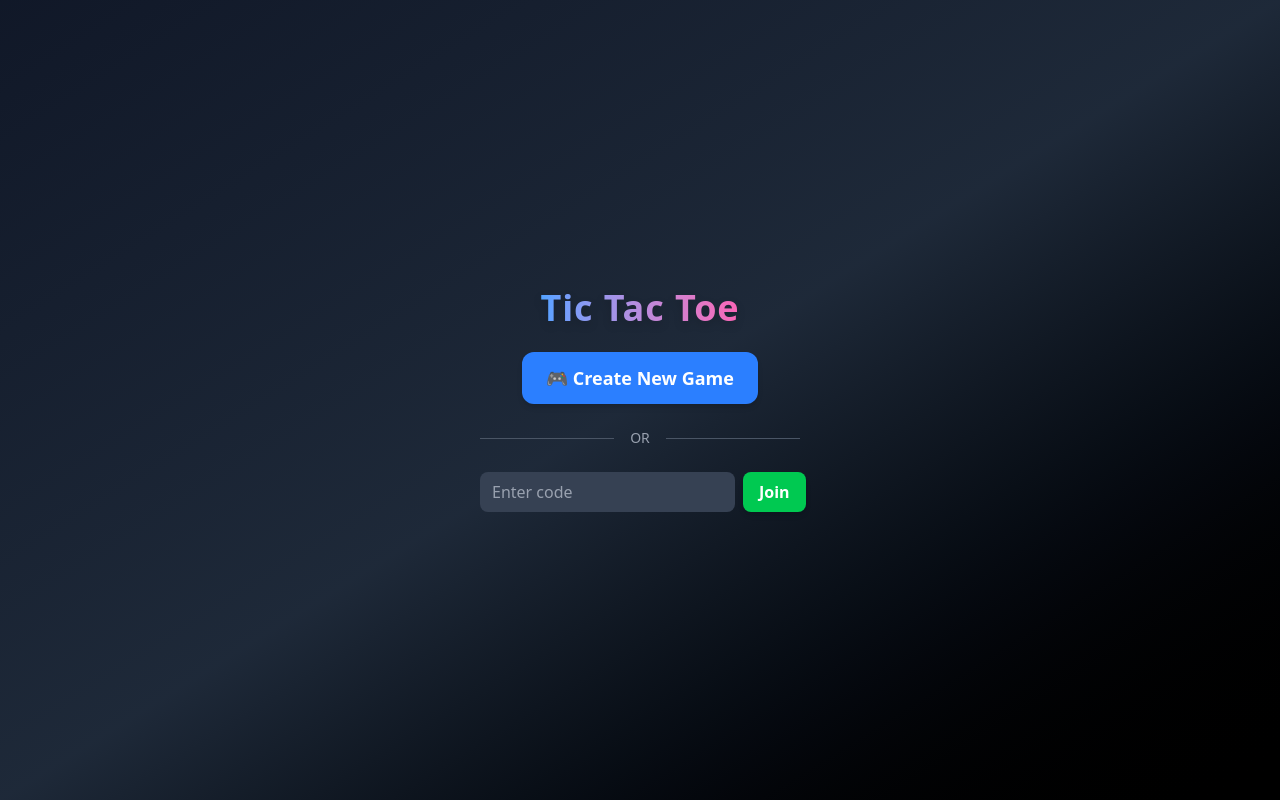
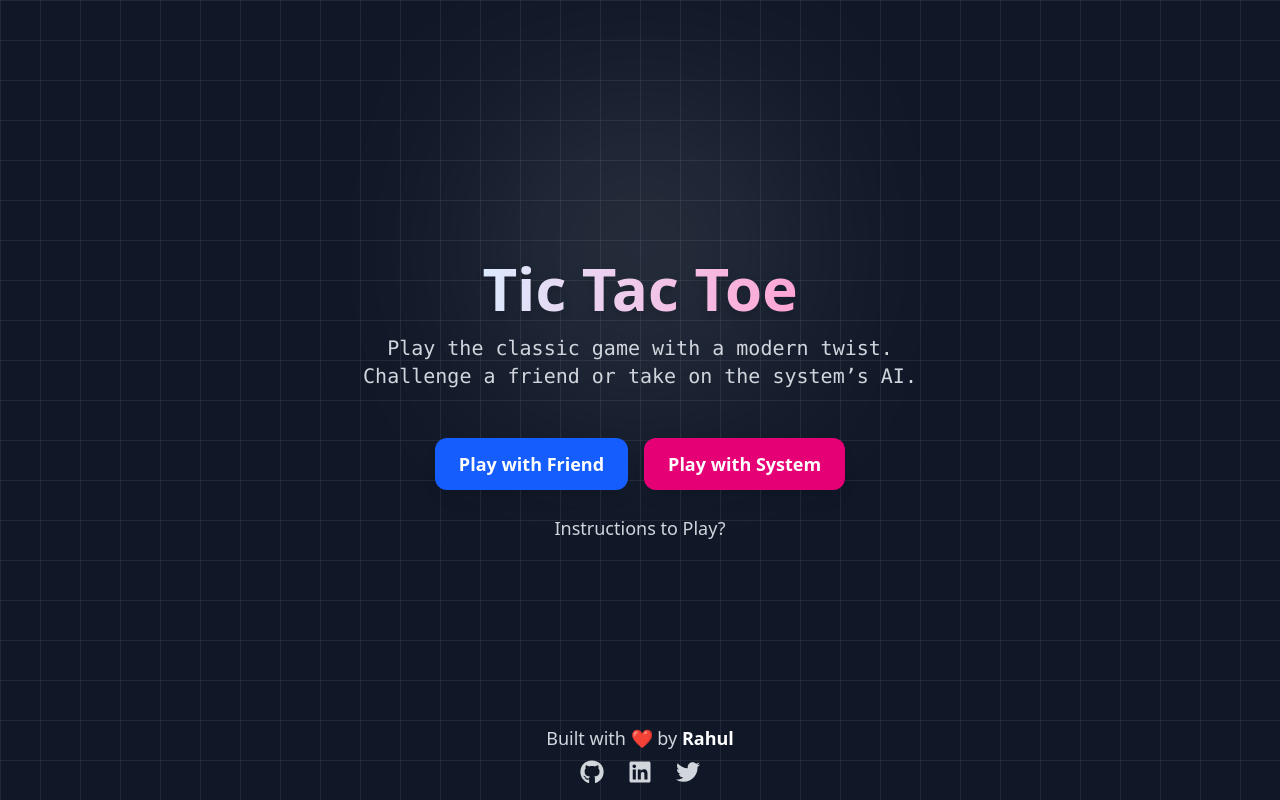
Before and after one commit to Rahulgarg405/MT-3, a React (Vite) app in the folder client/: page / in a window 1280 px wide. Built offline with nearby package versions, Linux system fonts and the light colour scheme.

Commit message:
Added main landing page and changed some  routing

```diff
--- a/client/package.json
+++ b/client/package.json
@@ -11,9 +11,11 @@
   },
   "dependencies": {
     "@tailwindcss/vite": "^4.1.11",
+    "framer-motion": "^12.23.12",
     "react": "^19.1.1",
     "react-dom": "^19.1.1",
     "react-hot-toast": "^2.5.2",
+    "react-icons": "^5.5.0",
     "react-router-dom": "^7.8.0",
     "socket.io-client": "^4.8.1",
     "tailwindcss": "^4.1.11"
--- a/client/src/App.jsx
+++ b/client/src/App.jsx
@@ -2,13 +2,15 @@ import { BrowserRouter as Router, Routes, Route } from "react-router-dom";
 import Home from "./pages/Home";
 import Game from "./pages/Game";
 import { Toaster } from "react-hot-toast";
+import LandingPage from "./pages/LandingPage";
 
 function App() {
   return (
     <>
       <Router>
         <Routes>
-          <Route path="/" element={<Home />} />
+          <Route path="/" element={<LandingPage />} />
+          <Route path="/play" element={<Home />} />
           <Route path="/game/:code" element={<Game />} />
         </Routes>
       </Router>
--- a/client/src/pages/Home.jsx
+++ b/client/src/pages/Home.jsx
@@ -37,13 +37,13 @@ export default function Home() {
   return (
     <div className="flex flex-col items-center justify-center h-screen gap-6 bg-gradient-to-br from-gray-900 via-gray-800 to-black text-white px-4">
       {/* Title */}
-      <h1 className="text-4xl font-extrabold tracking-wide text-transparent bg-clip-text bg-gradient-to-r from-blue-400 to-pink-400 drop-shadow-lg">
+      <h1 className="text-5xl md:text-6xl font-extrabold mb-4 text-transparent bg-clip-text bg-gradient-to-r from-blue-100 to-pink-300 drop-shadow-lg">
         Tic Tac Toe
       </h1>
 
       {/* Create Game Button */}
       <button
-        className="px-6 py-3 bg-blue-500 hover:bg-blue-600 rounded-xl shadow-md text-lg font-semibold transition-transform transform hover:scale-105"
+        className="px-6 py-3 bg-blue-600 hover:bg-blue-700 rounded-xl shadow-md text-lg font-semibold transition-transform transform hover:scale-105 cursor-pointer"
         onClick={handleCreate}
       >
         🎮 Create New Game
@@ -65,7 +65,7 @@ export default function Home() {
           placeholder="Enter code"
         />
         <button
-          className="px-4 py-2 bg-green-500 hover:bg-green-600 rounded-lg shadow-md font-semibold transition-transform transform hover:scale-105"
+          className="px-4 py-2 bg-green-500 hover:bg-green-600 rounded-lg shadow-md font-semibold transition-transform transform hover:scale-105 cursor-pointer"
           onClick={handleJoin}
         >
           Join
--- /dev/null
+++ b/client/src/pages/LandingPage.jsx
@@ -0,0 +1,155 @@
+import { useState } from "react";
+import { useNavigate } from "react-router-dom";
+import { motion, AnimatePresence } from "framer-motion";
+import { FaGithub, FaLinkedin, FaTwitter, FaTimes } from "react-icons/fa";
+
+export default function LandingPage() {
+  const navigate = useNavigate();
+  const [showInstructions, setShowInstructions] = useState(false);
+
+  return (
+    <div className="relative h-screen w-full overflow-hidden bg-gray-900 text-white flex flex-col items-center justify-center px-4">
+      {/* Background Grid */}
+      <div className="absolute inset-0 pointer-events-none z-0 bg-[linear-gradient(rgba(255,255,255,0.07)_1px,transparent_1px),linear-gradient(90deg,rgba(255,255,255,0.07)_1px,transparent_1px)] bg-[size:40px_40px]" />
+
+      {/* Spotlight */}
+      <div className="absolute top-0 left-1/2 -translate-x-1/2 w-[500px] h-[500px] pointer-events-none z-0 bg-[radial-gradient(circle,rgba(255,255,255,0.12)_0%,rgba(255,255,255,0.02)_60%,transparent_100%)] blur-3xl" />
+
+      {/* Title */}
+      <motion.h1
+        initial={{ opacity: 0, y: -20 }}
+        animate={{ opacity: 1, y: 0 }}
+        transition={{ duration: 1 }}
+        className="z-10 text-5xl md:text-6xl font-extrabold mb-4 text-transparent bg-clip-text bg-gradient-to-r from-blue-100 to-pink-300 drop-shadow-lg"
+      >
+        Tic Tac Toe
+      </motion.h1>
+
+      {/* Tagline */}
+      <motion.p
+        initial={{ opacity: 0, y: 10 }}
+        animate={{ opacity: 1, y: 0 }}
+        transition={{ duration: 1, delay: 0.3 }}
+        className="z-10 text-xl font-mono text-gray-300 mb-12 text-center max-w-xl"
+      >
+        Play the classic game with a modern twist. Challenge a friend or take on
+        the system’s AI.
+      </motion.p>
+
+      {/* Buttons */}
+      <motion.div
+        initial={{ opacity: 0, scale: 0.95 }}
+        animate={{ opacity: 1, scale: 1 }}
+        transition={{ duration: 0.8, delay: 0.6 }}
+        className="z-10 flex flex-col sm:flex-row gap-4"
+      >
+        <button
+          onClick={() => navigate("/play")}
+          className="px-6 py-3 rounded-xl bg-blue-600 hover:bg-blue-700 text-white text-lg font-semibold shadow-lg transform hover:scale-105 active:scale-95 transition-all cursor-pointer"
+        >
+          Play with Friend
+        </button>
+
+        <button
+          onClick={() => navigate("/ai")}
+          className="px-6 py-3 rounded-xl bg-pink-600 hover:bg-pink-700 text-white text-lg font-semibold shadow-lg transform hover:scale-105 active:scale-95 transition-all cursor-pointer"
+        >
+          Play with System
+        </button>
+      </motion.div>
+
+      {/* Instructions Button */}
+      <button
+        onClick={() => setShowInstructions(true)}
+        className="z-10 mt-6 text-lg text-gray-300 hover:text-white hover:border-b-2 transition-colors cursor-pointer"
+      >
+        Instructions to Play?
+      </button>
+
+      {/* Footer */}
+      {/* Footer */}
+      <motion.div
+        initial={{ opacity: 0 }}
+        animate={{ opacity: 1 }}
+        transition={{ delay: 1 }}
+        className="absolute bottom-4 z-10 text-lg text-gray-300 text-center"
+      >
+        <p className="mb-2">
+          Built with ❤️ by{" "}
+          <span className="text-white font-semibold">Rahul</span>
+        </p>
+        <div className="flex justify-center gap-6">
+          <a
+            href="https://github.com/your-github-username"
+            target="_blank"
+            rel="noopener noreferrer"
+            className="hover:text-emerald-500 transition-colors text-2xl"
+          >
+            <FaGithub />
+          </a>
+          <a
+            href="https://www.linkedin.com/in/your-linkedin-username"
+            target="_blank"
+            rel="noopener noreferrer"
+            className="hover:text-blue-600 transition-colors text-2xl"
+          >
+            <FaLinkedin />
+          </a>
+          <a
+            href="https://twitter.com/your-twitter-handle"
+            target="_blank"
+            rel="noopener noreferrer"
+            className="hover:text-blue-500 transition-colors text-2xl"
+          >
+            <FaTwitter />
+          </a>
+        </div>
+      </motion.div>
+
+      {/* Instructions Modal */}
+      <AnimatePresence>
+        {showInstructions && (
+          <>
+            {/* Backdrop */}
+            <motion.div
+              className="fixed inset-0 bg-black bg-opacity-50 backdrop-blur-sm z-20"
+              initial={{ opacity: 0 }}
+              animate={{ opacity: 1 }}
+              exit={{ opacity: 0 }}
+              onClick={() => setShowInstructions(false)}
+            />
+
+            {/* Modal Content */}
+            <motion.div
+              initial={{ opacity: 0, scale: 0.8 }}
+              animate={{ opacity: 1, scale: 1 }}
+              exit={{ opacity: 0, scale: 0.8 }}
+              transition={{ duration: 0.3 }}
+              className="fixed z-30 top-1/2 left-1/2 -translate-x-1/2 -translate-y-1/2 bg-gray-800 rounded-2xl p-6 max-w-md w-full shadow-lg border border-gray-700"
+            >
+              <div className="flex justify-between items-center mb-4">
+                <h2 className="text-2xl font-bold">How to Play</h2>
+                <button onClick={() => setShowInstructions(false)}>
+                  <FaTimes className="text-gray-400 hover:text-white transition-colors cursor-pointer" />
+                </button>
+              </div>
+              <ul className="list-disc pl-5 space-y-2 text-gray-300">
+                <li>
+                  Click <b>Play with Friend</b> to create a room and share the
+                  code with your friend.
+                </li>
+                <li>If your friend created a room, enter the code to join.</li>
+                <li>
+                  Click <b>Play with System</b> to start a match against the AI.
+                </li>
+                <li>
+                  Take turns placing X or O — first to get 3 in a row wins!
+                </li>
+              </ul>
+            </motion.div>
+          </>
+        )}
+      </AnimatePresence>
+    </div>
+  );
+}
```
Also changed, not shown: 1 other file (tests, documents, lock files or other folders).
